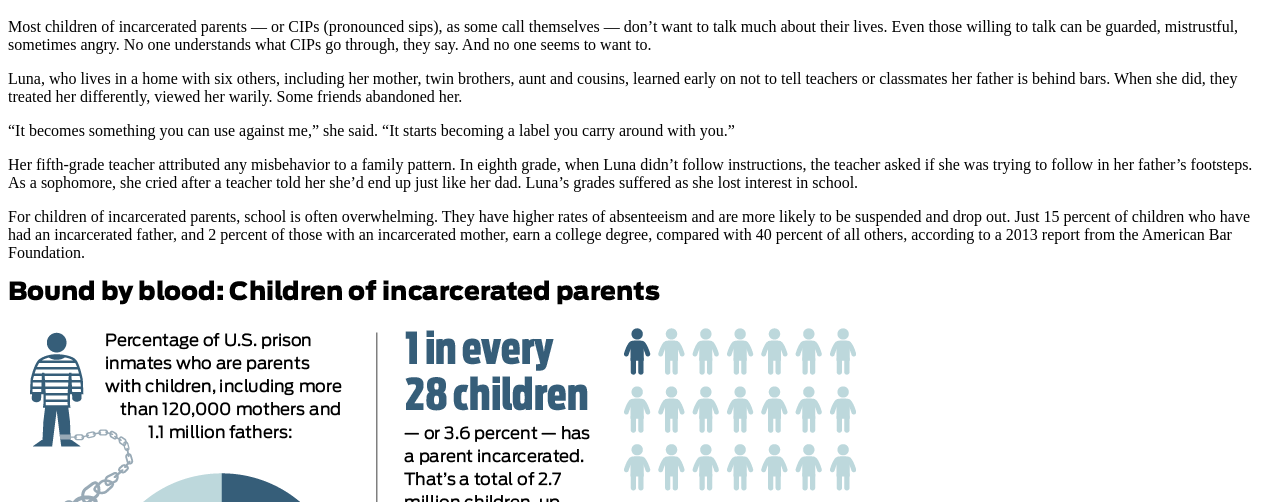
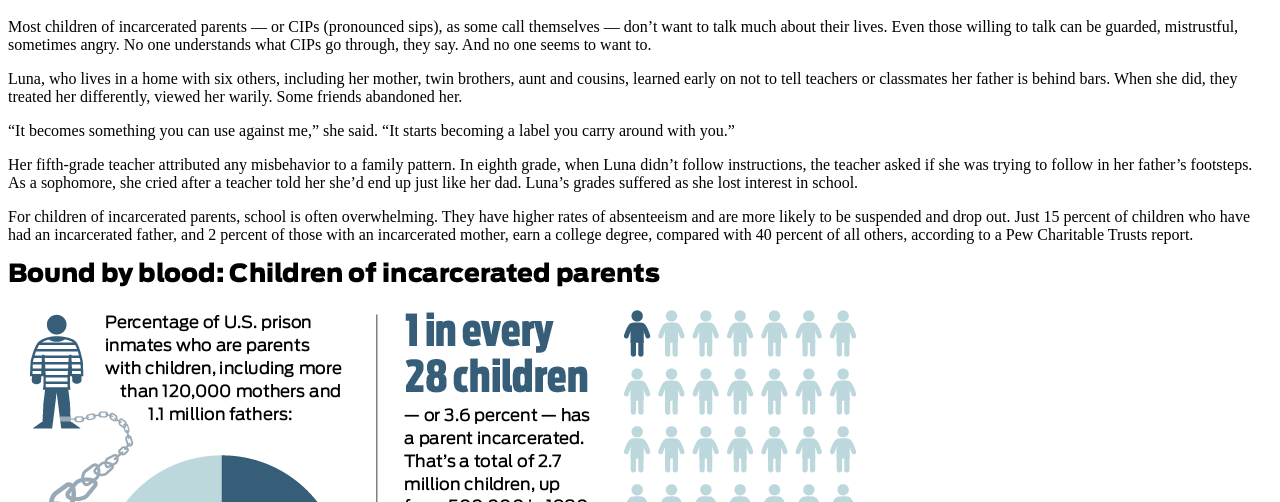
Before and after one commit to sfchronicle/jailed, a Flask app: template templates/components/_text.html in a window 1280 px wide. Shown: the part 3178-3680 px from the top of the page. Run offline with Flask 2, Linux system fonts and the light colour scheme; the template is opened without the code that fills it, so the values that code supplies are empty.

Commit message:
factual error fixed

```diff
--- a/templates/components/_text.html
+++ b/templates/components/_text.html
@@ -52,7 +52,7 @@
 
 <p>Her fifth-grade teacher attributed any misbehavior to a family pattern. In eighth grade, when Luna didn’t follow instructions, the teacher asked if she was trying to follow in her father’s footsteps. As a sophomore, she cried after a teacher told her she’d end up just like her dad. Luna’s grades suffered as she lost interest in school.</p>
 
-<p>For children of incarcerated parents, school is often overwhelming. They have higher rates of absenteeism and are more likely to be suspended and drop out. Just 15 percent of children who have had an incarcerated father, and 2 percent of those with an incarcerated mother, earn a college degree, compared with 40 percent of all others, according to a 2013 report from the American Bar Foundation.</p>
+<p>For children of incarcerated parents, school is often overwhelming. They have higher rates of absenteeism and are more likely to be suspended and drop out. Just 15 percent of children who have had an incarcerated father, and 2 percent of those with an incarcerated mother, earn a college degree, compared with 40 percent of all others, according to a Pew Charitable Trusts report.</p>
 
 <div class="inline-graphic show-for-medium">
     <img src="{{ url_for('static', filename='graphics/01.png') }}">
```
